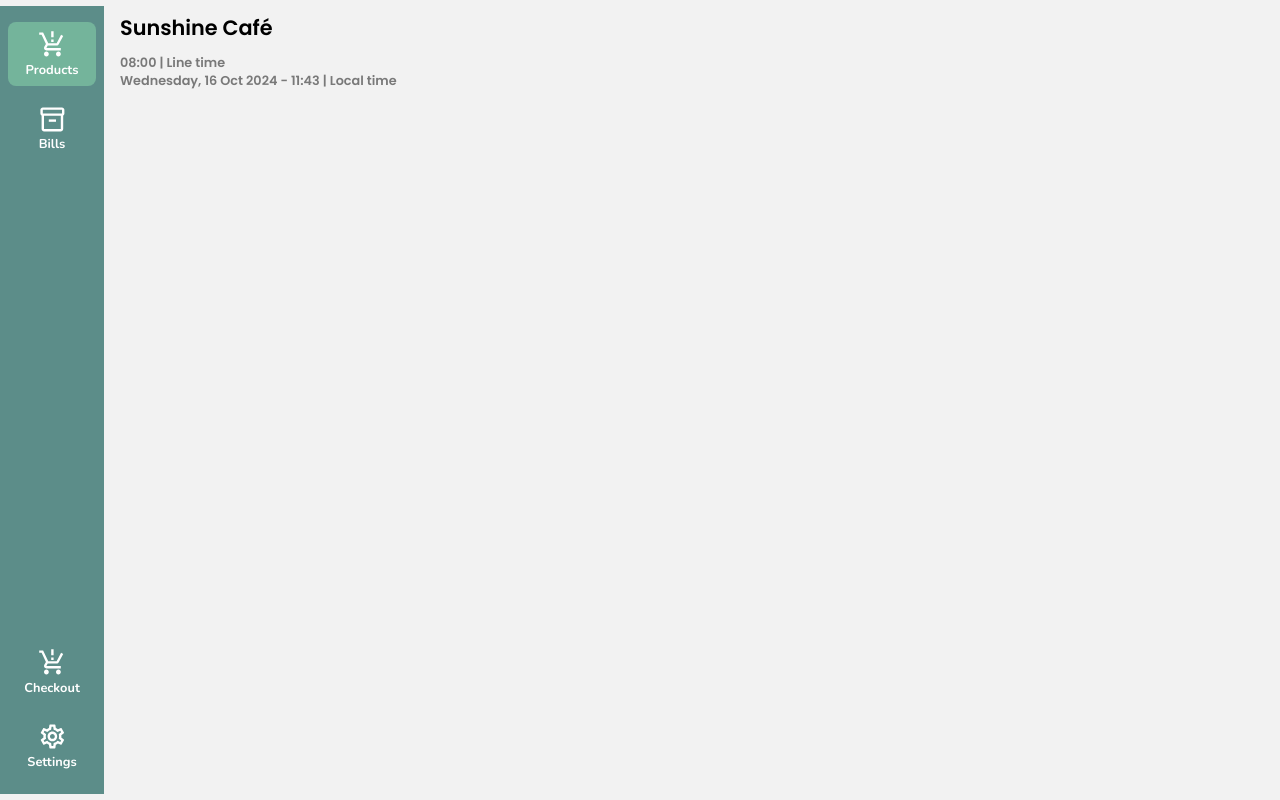
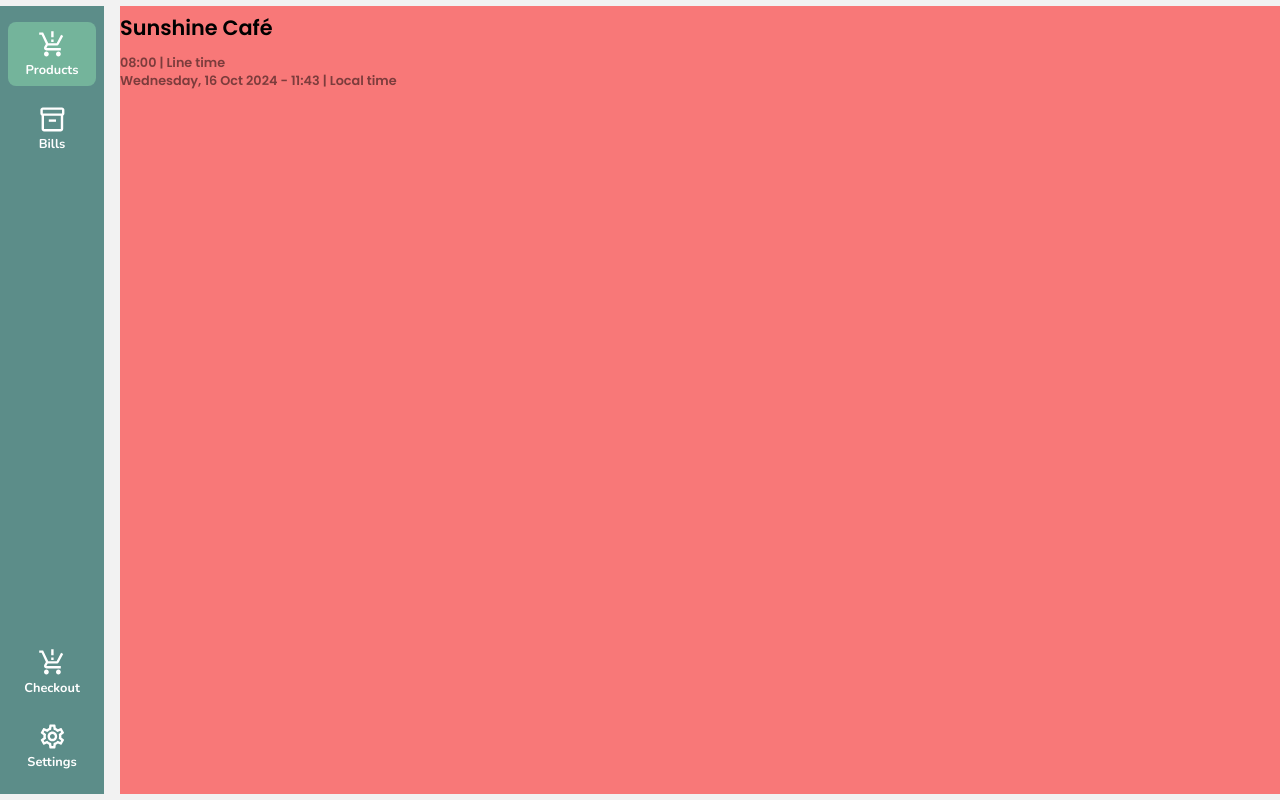
Before and after one commit to ferii007/poinket, a React (Create React App) app: page / in a window 1280 px wide. Built offline with nearby package versions, Linux system fonts and the light colour scheme.

Commit message:
prepare maincontainer

```diff
--- a/src/app/Main.jsx
+++ b/src/app/Main.jsx
@@ -13,6 +13,7 @@ import {
     HeaderMenu,
     SidebarMenu
 } from "./components/layout_components/index";
+import { MainBox, MainContainer } from "./styled_components/globalStyled";
 
 
 const Main = () => {
@@ -110,6 +111,12 @@ const Main = () => {
                     </div> */}
                 </div>
 
+                <MainContainer>
+                    <MainBox>
+
+                    </MainBox>
+                </MainContainer>
+
 
                 {/* <ProductComponent /> */}
             </main>
--- a/src/app/styled_components/HeaderMenuStyled.js
+++ b/src/app/styled_components/HeaderMenuStyled.js
@@ -12,6 +12,7 @@ const HeaderMenuContainer = styled.div`
     position: fixed;
     left: 7.5rem;
     top: 1rem;
+    z-index: 1;
 
     .header-outlet-name {
         font-size: 1.3rem;
--- a/src/app/styled_components/globalStyled.js
+++ b/src/app/styled_components/globalStyled.js
@@ -147,6 +147,56 @@ const DropdownItem = styled.div`
     }
 `;
 
+const MainContainer = styled.div`
+    width: 100vw;
+    height: 100vh;
+    position: relative;
+
+    /* Mobile Potrait (max-width: ${mobileResolutionPotrait}) */
+    @media only screen and (max-width: ${mobileResolutionPotrait}) and (orientation: portrait) {
+
+    }
+
+    /* Mobile Landscape (max-width: ${mobileResolutionLandscape}) */
+    @media only screen and (max-width: ${mobileResolutionLandscape}) and (orientation: landscape) {
+
+    }
+
+    /* Tablet Potrait */
+    @media only screen and (min-width: ${tabletResolutionMin}) and (max-width: ${tabletResolutionMax}) and (orientation: portrait) {
+
+    }
+`;
+
+const MainBox = styled.div`
+    background: red;
+    position: absolute;
+    top: 0.4rem;
+    bottom: 0.4rem;
+    left: 7.5rem;
+    right: 0;
+    opacity: 0.5;
+
+    /* Mobile Potrait (max-width: ${mobileResolutionPotrait}) */
+    @media only screen and (max-width: ${mobileResolutionPotrait}) and (orientation: portrait) {
+        left: 0;
+        top: 12.5rem;
+        bottom: 0;
+    }
+
+    /* Mobile Landscape (max-width: ${mobileResolutionLandscape}) */
+    @media only screen and (max-width: ${mobileResolutionLandscape}) and (orientation: landscape) {
+
+    }
+
+    /* Tablet Potrait */
+    @media only screen and (min-width: ${tabletResolutionMin}) and (max-width: ${tabletResolutionMax}) and (orientation: portrait) {
+        left: 0;
+        top: 12.5rem;
+        bottom: 0;
+    }
+`;
+
 export {
     DefaultButton,
     LoaderAnimationContainer,
@@ -163,5 +213,7 @@ export {
     DropdownContainer,
     DropdownButton,
     DropdownMenu,
-    DropdownItem
+    DropdownItem,
+    MainContainer,
+    MainBox
 }
```
